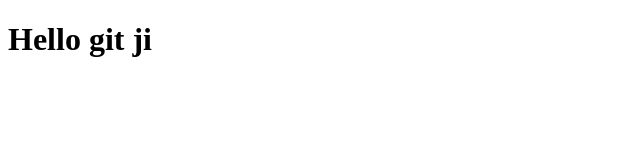
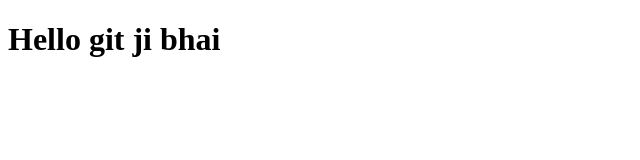
Before and after one commit to ricksharma007/mern_stack, a plain HTML site: page index.html in a window 1280 px wide. Shown: the whole page, without its empty margins (0-640 px from the left). Drawn offline with Linux system fonts and the light colour scheme.

Commit message:
second commit

```diff
--- a/index.html
+++ b/index.html
@@ -6,6 +6,6 @@
     <title>Document</title>
 </head>
 <body>
-    <h1>Hello git ji</h1>
+    <h1>Hello git ji bhai</h1>
 </body>
 </html>
```
